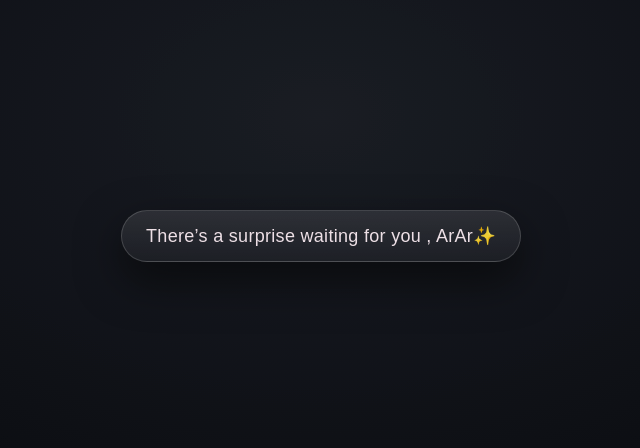
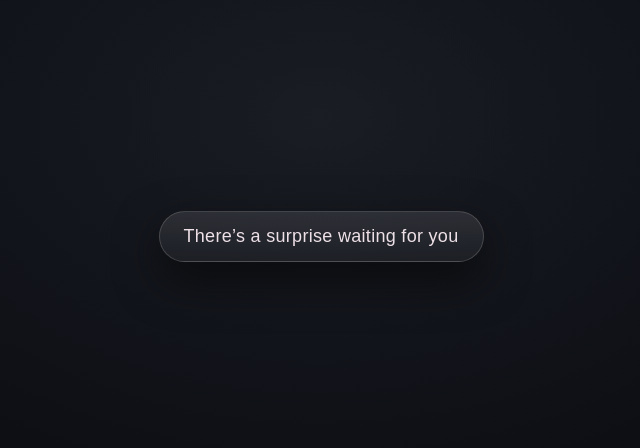
Before and after one commit to fady111-f/Surprise, a plain HTML site: page index.html in a window 1280 px wide. Shown: the part 164-612 px from the top of the page, without its empty margins (319-959 px from the left). Drawn offline with Linux system fonts and the light colour scheme.

Commit message:
Update index.html

```diff
--- a/index.html
+++ b/index.html
@@ -62,7 +62,7 @@
 <!-- Start screen -->
 <div id="startScreen">
 
-  <button id="startBtn">There’s a surprise waiting for you , ArAr✨</button>
+  <button id="startBtn">There’s a surprise waiting for you </button>
 </div>
 
 <!-- Canvases stacked -->
```
